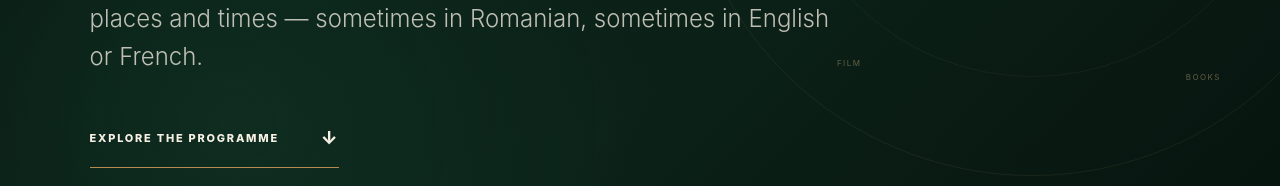
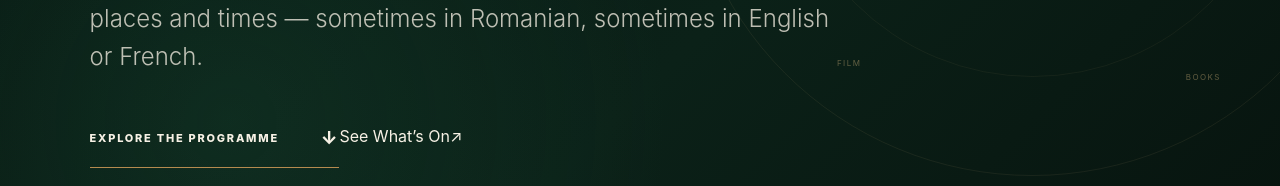
Before and after one commit to drezzillah-prog/pocket-goat-website, a Next.js app: page /en/culture in a window 1280 px wide. Shown: the part 614-800 px from the top of the page. Built offline with nearby package versions, Linux system fonts and the light colour scheme.

Commit message:
feat: connect Culture to Events calendar

```diff
--- a/src/app/[locale]/culture/page.tsx
+++ b/src/app/[locale]/culture/page.tsx
@@ -20,7 +20,7 @@ export default async function CulturePage({ params }: { params: Promise<{ locale
               ? "Dobrogea este axa culturală a Pocket Goat. De aici pornim spre istorie, mituri, legende, cărți, film și conversații din alte locuri și alte timpuri — uneori în română, alteori în engleză sau franceză."
               : "Dobrogea is Pocket Goat’s cultural anchor. From here we travel into history, myths, legends, books, film and conversations from other places and times — sometimes in Romanian, sometimes in English or French."}
           </p>
-          <a className="primary-cta" href="#programme">{ro ? "Explorează programul" : "Explore the programme"}<span>↓</span></a>
+          <div className="culture-hero-actions"><a className="primary-cta" href="#programme">{ro ? "Explorează arhitectura" : "Explore the programme"}<span>↓</span></a><Link className="secondary-cta" href={`/${locale}/events`}>{ro ? "Vezi programul / calendarul" : "See What’s On"}<span>↗</span></Link></div>
         </div>
       </section>
 
```
